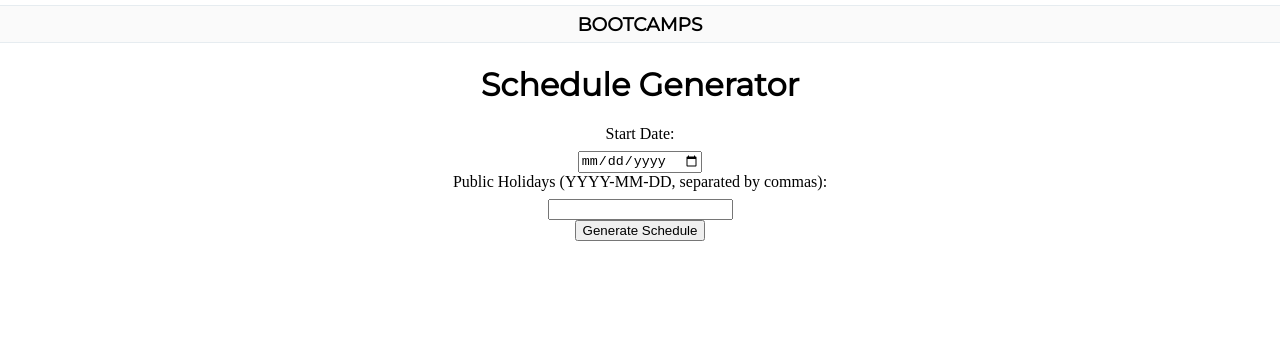
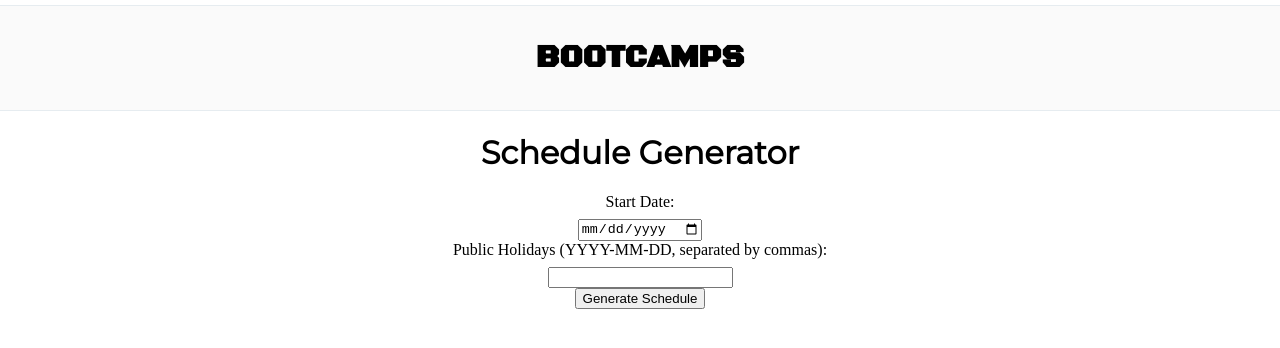
Before and after one commit to davidcalikes/bc-schedule-generator, a plain HTML site: page index.html in a window 1280 px wide. Shown: the part 60-408 px from the top of the page. Drawn offline with Linux system fonts and the light colour scheme.

Commit message:
Add militaristic font

```diff
--- a/style.css
+++ b/style.css
@@ -1,4 +1,5 @@
 @import url('https://fonts.googleapis.com/css2?family=Montserrat&display=swap');
+@import url('https://fonts.googleapis.com/css2?family=Black+Ops+One&display=swap');
 
 body {
     margin: 0;
@@ -21,13 +22,16 @@ body {
 }
 
 .title-banner {
-    height: 36px;
     background-color: #fafafa;
     border-top: 1px solid #e6ecf0;
     border-bottom: 1px solid #e6ecf0;
-    line-height: 0px;
+    font-family: "Black Ops One", system-ui;
     font-weight: 400;
-    font-family: Montserrat;
+    font-style: normal;
+}
+
+.banner-title {
+    font-size: xx-large;
 }
 
 .heading-container {
@@ -52,7 +56,6 @@ body {
     width: 100%;
     height: auto;
 }
-
 
 .banner-title {
     text-align: center;
```
